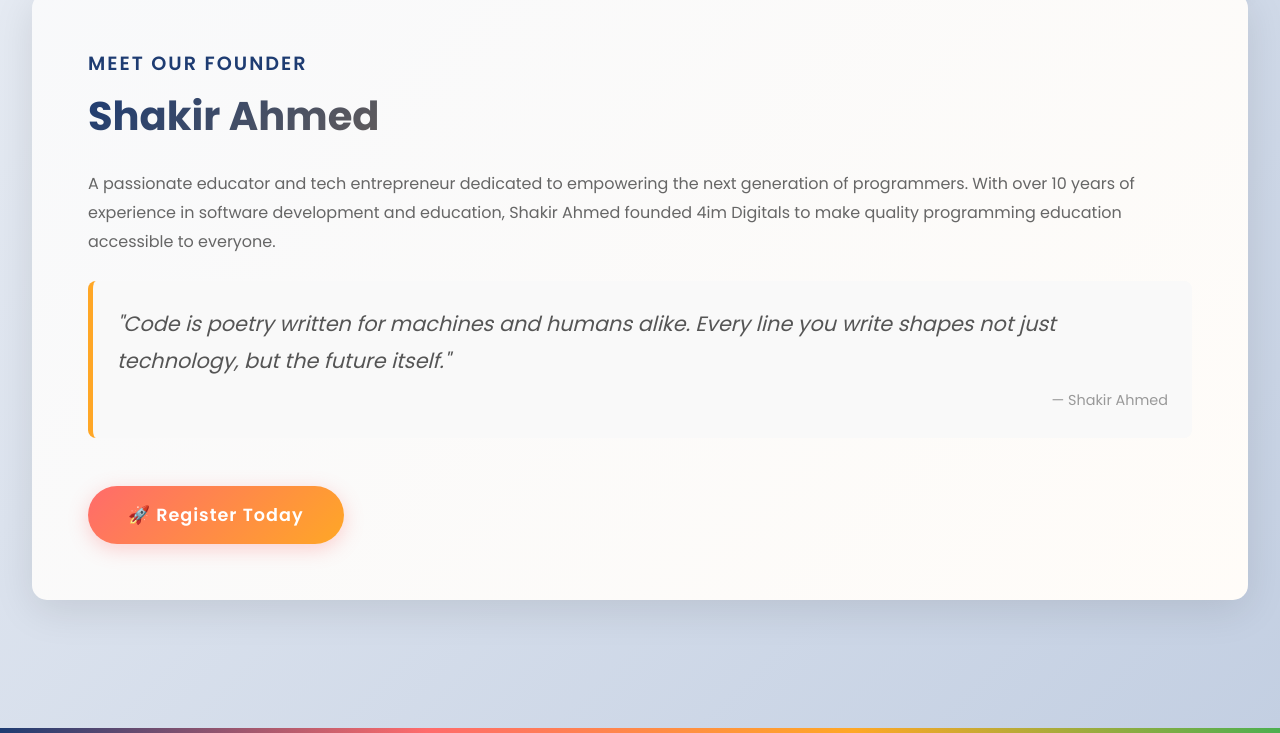
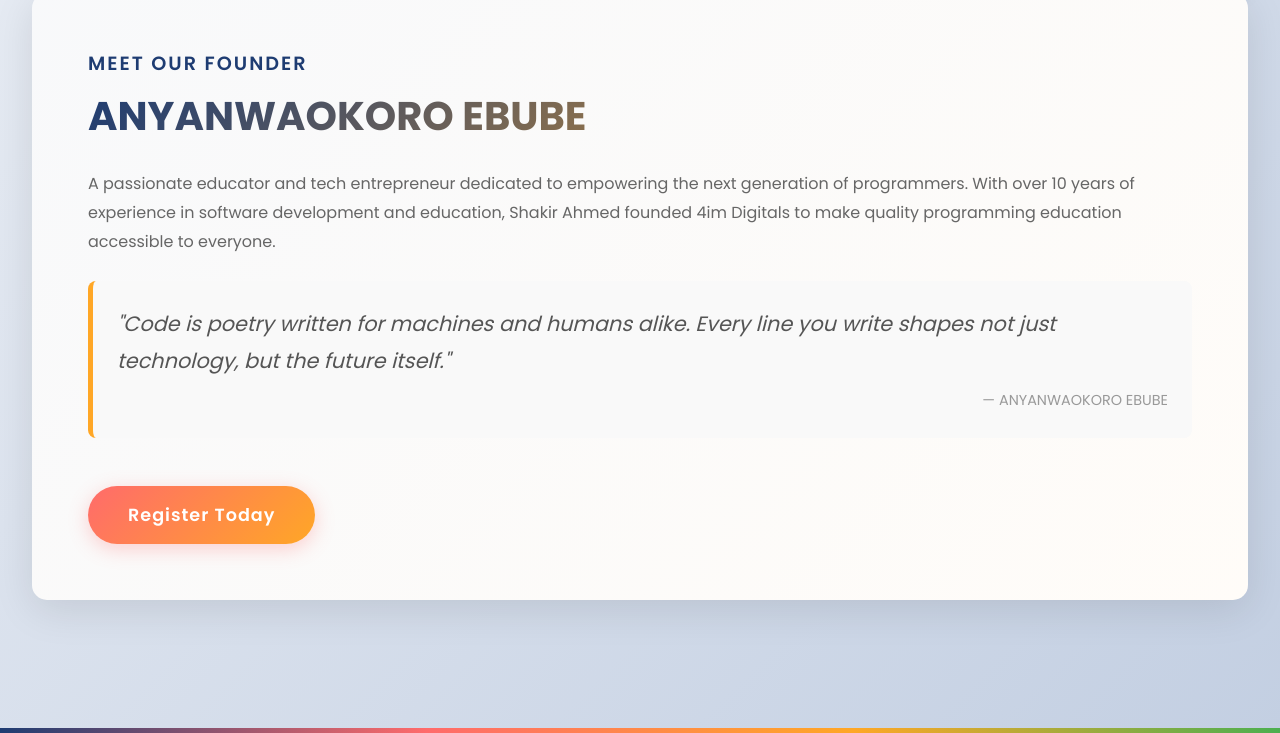
Before and after one commit to wondersodili65-glitch/wonderclass, a plain HTML site: page index.html in a window 1280 px wide. Shown: the part 954-1687 px from the top of the page. Drawn offline with Linux system fonts and the light colour scheme.

Commit message:
Fix HTML structure and improve formatting

```diff
--- a/index.html
+++ b/index.html
@@ -565,7 +565,7 @@
         <div class="founder-card">
             <div class="founder-content">
                 <div class="founder-title">Meet Our Founder</div>
-                <div class="founder-name">Shakir Ahmed</div>
+                <div class="founder-name">ANYANWAOKORO EBUBE</div>
 
                 <p style="color: #666; line-height: 1.8; margin-bottom: 1rem;">
                     A passionate educator and tech entrepreneur dedicated to empowering the next generation of programmers. With over 10 years of experience in software development and education, Shakir Ahmed founded 4im Digitals to make quality programming education accessible to everyone.
@@ -573,10 +573,10 @@
 
                 <div class="quote">
                     "Code is poetry written for machines and humans alike. Every line you write shapes not just technology, but the future itself."
-                    <div class="quote-author">— Shakir Ahmed</div>
+                    <div class="quote-author">— ANYANWAOKORO EBUBE</div>
                 </div>
 
-                <button class="cta-button">🚀 Register Today</button>
+                <button class="cta-button"> Register Today</button>
             </div>
         </div>
     </div>
@@ -584,4 +584,5 @@
     <!-- Footer Accent -->
     <div class="footer-accent"></div>
 </body>
+
 </html>
```
